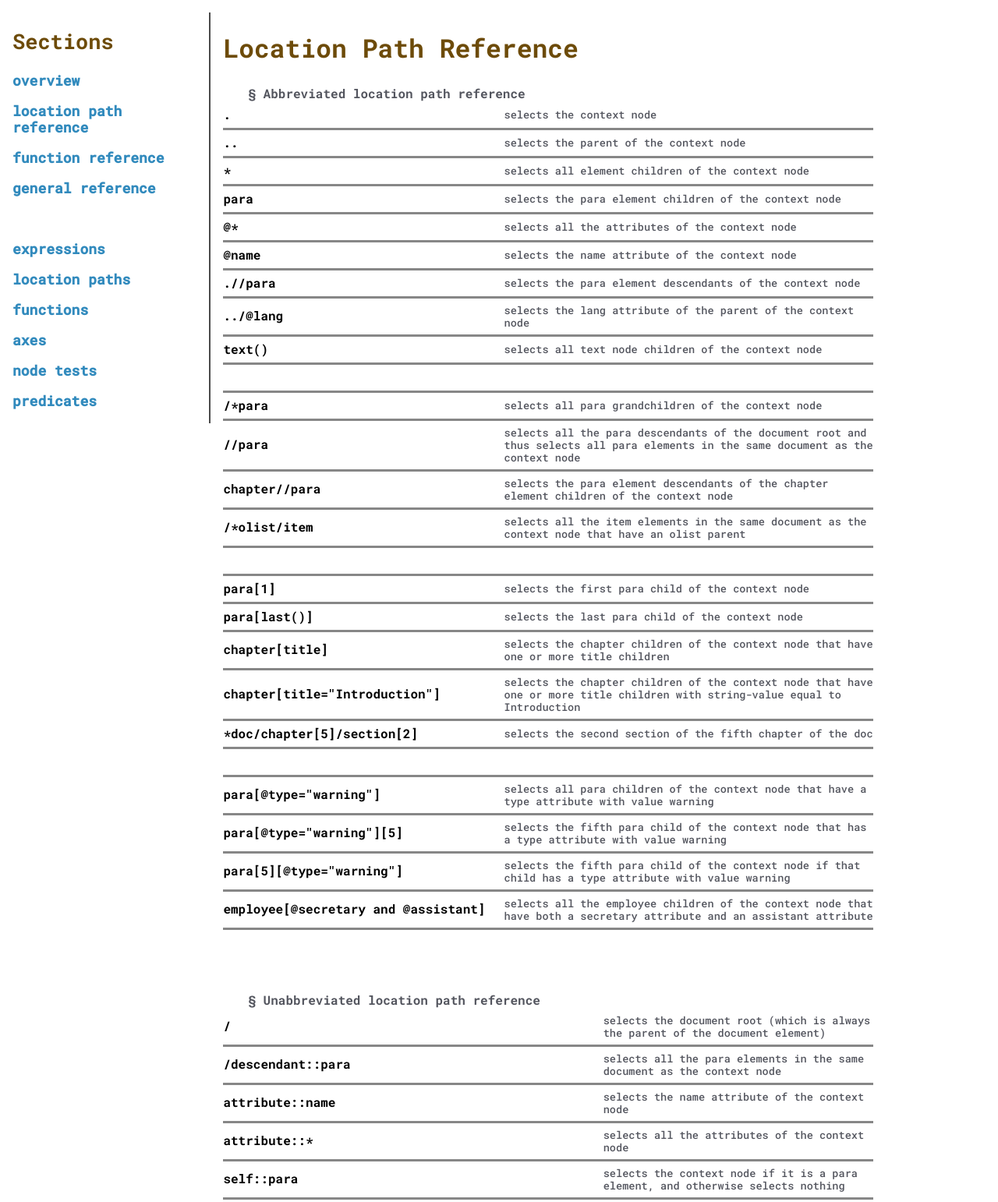
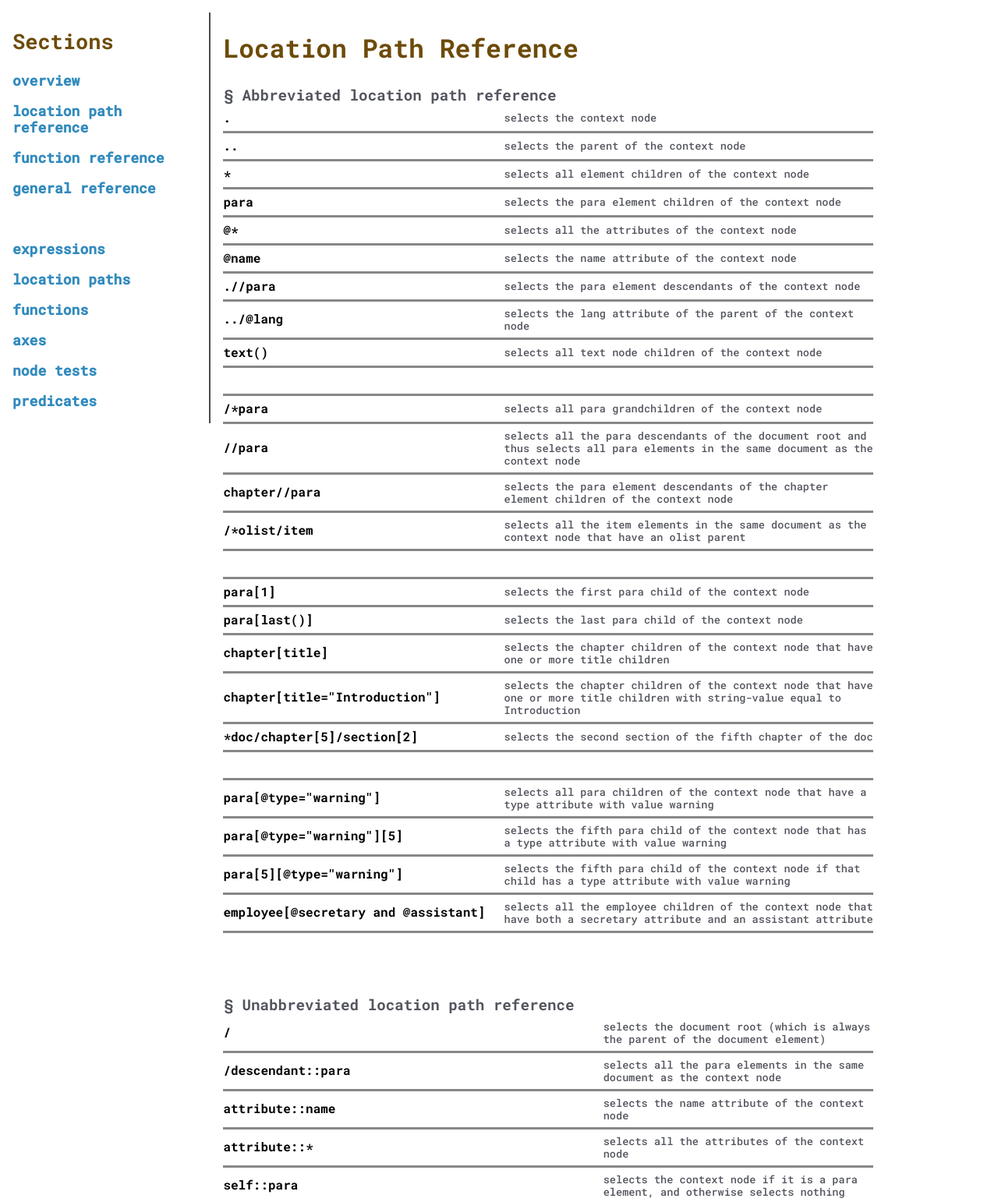
Before and after one commit to GregoryVigoTorres/xpathology, a Flask app: page /locationpathreference in a window 1280 px wide. Shown: the part 68-1610 px from the top of the page at 78% size. Run offline with Flask 2, Linux system fonts and the light colour scheme.

Commit message:
changed show/hide link on location path ref

```diff
--- a/static/docs.css
+++ b/static/docs.css
@@ -104,7 +104,7 @@ td:first-of-type {
 .show-hide-rows {
   cursor: default;
   font-family: "BoldMono", sans-serif;
-  padding-left: 2rem; }
+  font-size: 1.2rem; }
   .show-hide-rows:hover {
     text-decoration: underline; }
 
--- a/static/docs.scss
+++ b/static/docs.scss
@@ -147,7 +147,7 @@ td:first-of-type {
 .show-hide-rows {
   cursor: default;
   font-family:"BoldMono", sans-serif;
-  padding-left: 2rem;
+  font-size: 1.2rem;
 
   &:hover {
     text-decoration: underline;
```
